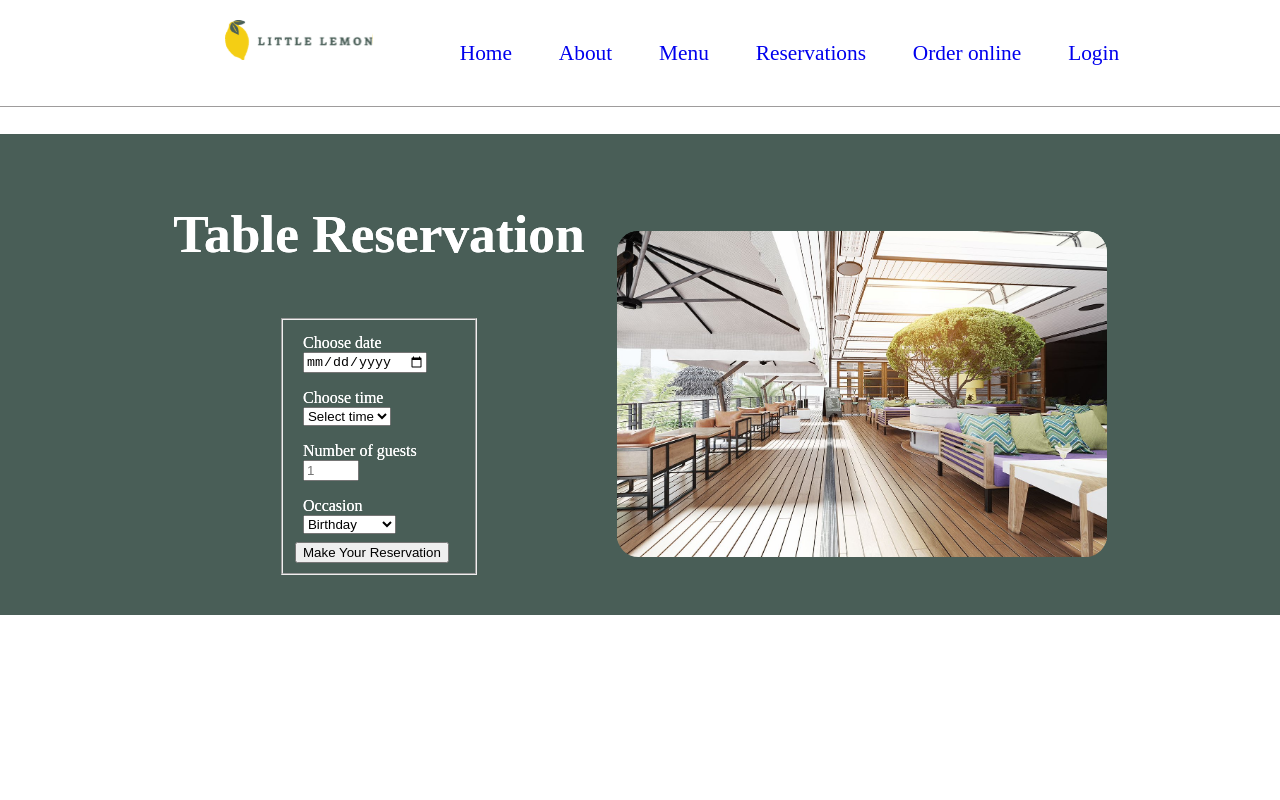
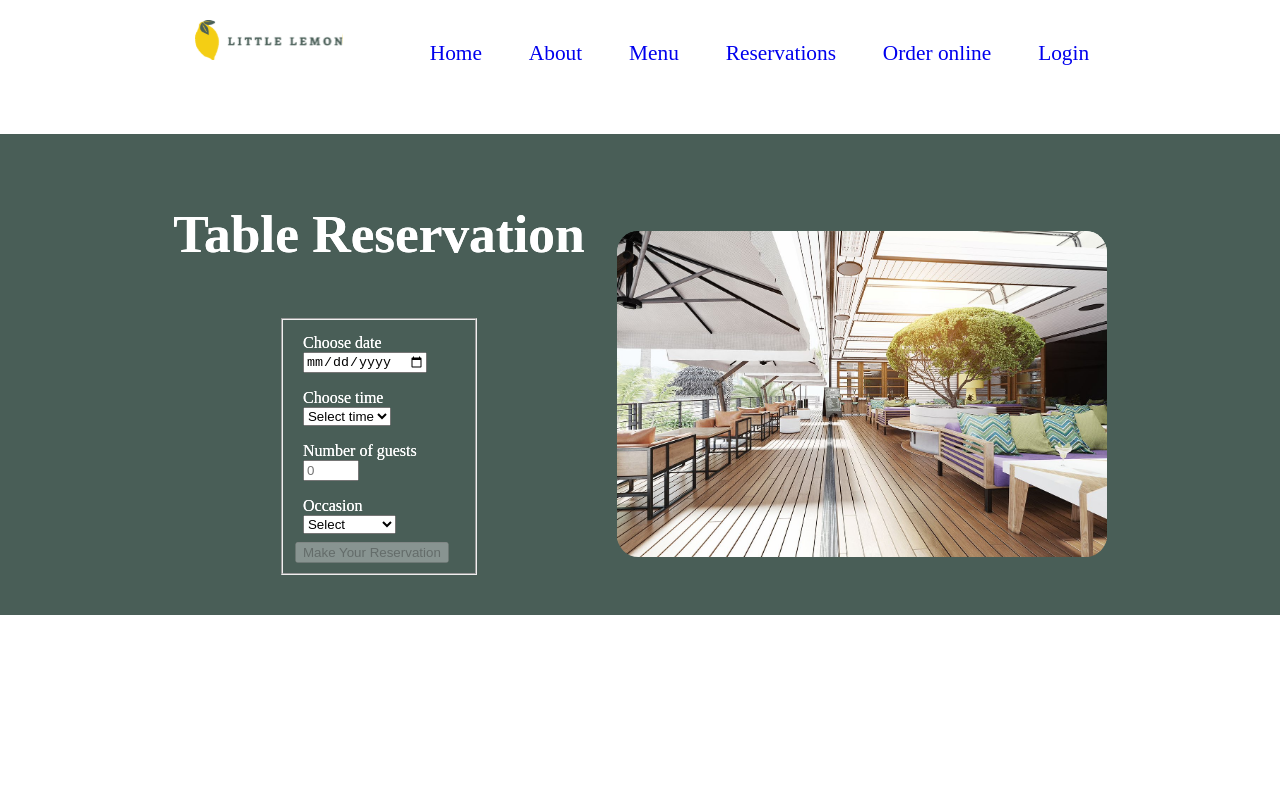
Before and after one commit to jhnro/a-react-app, a React (Create React App) app: page /booking in a window 1280 px wide. Shown: the top 800 px of the page. Built offline with nearby package versions, Linux system fonts and the light colour scheme; a web font is replaced by a local one.

Commit message:
Week 3 part 3.3 form validation

```diff
--- a/package.json
+++ b/package.json
@@ -11,6 +11,7 @@
     "react-router-dom": "^6.21.1",
     "react-scripts": "5.0.1",
     "react-test-renderer": "^18.2.0",
+    "react-toastify": "^9.1.3",
     "web-vitals": "^2.1.4"
   },
   "scripts": {
--- a/src/App.css
+++ b/src/App.css
@@ -45,12 +45,12 @@ a {
   width: 100%;
   display: grid;
   text-align: center;
-  position: fixed;
+  position: relative;
   background-color: white;
-  border-bottom: 1px solid #9e9c9c;
+  /* border-bottom: 1px solid #9e9c9c; */
   display: inline-block;
   padding-left: 2em;
-  padding-bottom: 1.5em;
+  /* padding-bottom: 1.5em; */
   z-index: 99;
 
 
@@ -109,6 +109,7 @@ a {
   color: white;
   padding-bottom: 1.5em;
 }
+
 .formular {
   position: relative;
   display: inline;
@@ -147,6 +148,10 @@ a {
   padding-bottom: 159px;
   background-color:#495E57;
   color: white;
+}
+
+.confirmed h1 {
+  font-size: 30pt;
 }
 
 .main {
@@ -236,6 +241,13 @@ header img {
   margin-bottom: 0;
 }
 
+.FieldError {
+  position: relative;
+  /* bottom: -6px; */
+  color: red;
+  font-size: 12px;
+}
+
 @media (max-width: 991px) {
   #root {
     display: grid;
--- a/src/components/BookingForm.js
+++ b/src/components/BookingForm.js
@@ -2,12 +2,34 @@ import React from "react";
 import restaurant from "../images/restaurant.jpg";
 import { useState } from "react";
 
+
+const PasswordErrorMessage = () => {
+    return (
+      <p className="FieldError">Number of guests must be at least 1 guest</p>
+    );
+  };
+
+
 const BookingForm = (props) => {
 
-    const [occasion, setOccasion] = useState("");
-    const [guests, setGuests] = useState("");
+    const [occasion, setOccasion] = useState({
+        value: "",
+        isTouched: false,
+    });
+    const [guests, setGuests] = useState({
+        value: "",
+        isTouched: false,
+    });
     const [date, setDate] = useState("");
     const [times, setTimes] = useState("");
+
+    const getIsFormValid = () => {
+
+        return (date &&
+          times &&
+         guests >= 1 &&
+         ( occasion === "Birthday" || occasion ==="Anniversary"));
+      };
 
     const handleSubmit = (e) => {
     e.preventDefault();
@@ -40,16 +62,19 @@ const BookingForm = (props) => {
                 </div>
                 <div>
                 <label htmlFor="guests">Number of guests</label>
-                <input type="number" placeholder="1" min="1" max="10" id="guests" value={guests} onChange={(e) => {setGuests(e.target.value)}}/>
+                <input type="number" placeholder="0" min="0" max="10" id="guests" value={guests} onChange={(e) => {setGuests(e.target.value)}} required/>
+                {guests.isTouched && guests.value < 1 ? ( <PasswordErrorMessage /> ) : null}
                 </div>
                 <div>
                 <label htmlFor="occasion">Occasion</label>
                 <select id="occasion" key={occasion} value={occasion} onChange={(e) => setOccasion(e.target.value)} required>
-                    <option>Birthday</option>
-                    <option>Anniversary</option>
+                <option value="">Select</option>
+                    <option value="Birthday">Birthday</option>
+                    <option value="Anniversary">Anniversary</option>
                 </select>
+                {/* {occasion.isTouched && occasion.value === "" ? ( <PasswordErrorMessage /> ) : null} */}
                 </div>
-                <input aria-label="On Click" type={"submit"} value={"Make Your Reservation"} />
+                <input aria-label="On Click" type={"submit"} value={"Make Your Reservation"} disabled={!getIsFormValid()}/>
                 </fieldset>
             </form>
             </div>
```
Also changed, not shown: 1 other file (tests, documents, lock files or other folders).
